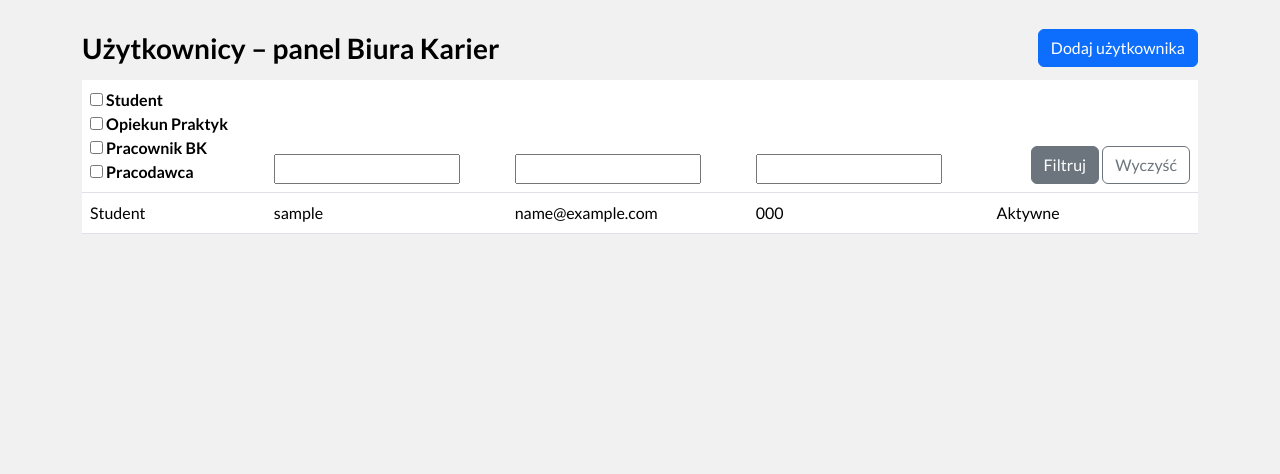
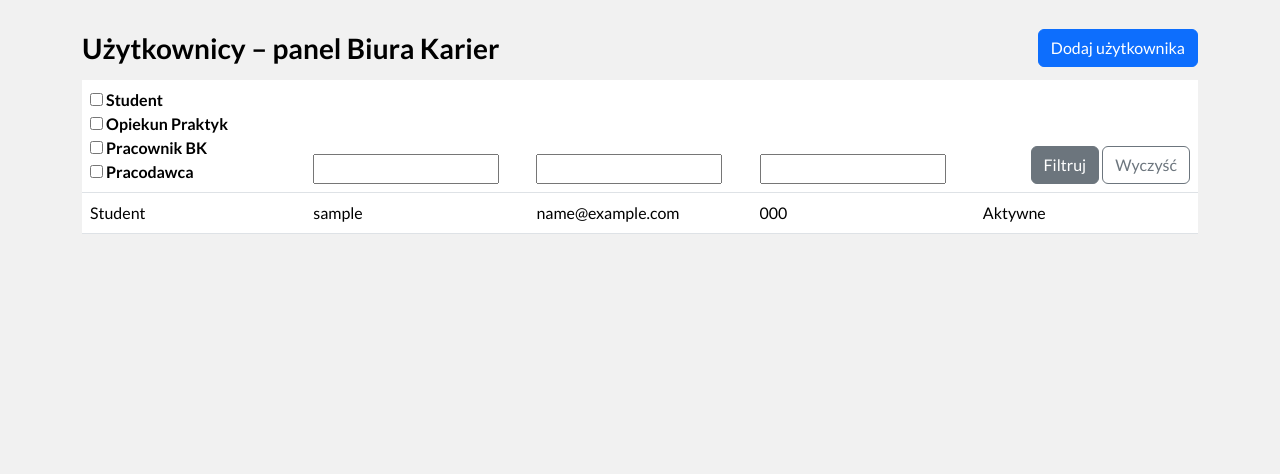
Before and after one commit to KacperBenc/testpraktyki, a Django app: page /uzytkownicy/ in a window 1280 px wide. Shown: the part 112-586 px from the top of the page. Run offline with Django 5.2, Linux system fonts and the light colour scheme; a user stored in the database is signed in; tables that the repository leaves empty hold one stand-in row (values such as "Sample post"); some libraries are stand-ins or nearby versions.

Commit message:
Dodaje klasę 'table-fixed' w listach

```diff
--- a/aplikacjaTest/templates/base.html
+++ b/aplikacjaTest/templates/base.html
@@ -33,6 +33,7 @@
            id="header-content">
 
         <div class="order-1">
+          {% if user.is_authenticated %}
             <button class="navbar-toggler"
                     type="button"
                     data-bs-toggle="collapse"
@@ -42,6 +43,7 @@
                     aria-label="Toggle navigation">
               <span class="navbar-toggler-icon"></span>
             </button>
+          {% endif %}
           {% if is_login_page %}
           {% else %}
             <a href="{% url 'home' %}"
--- a/aplikacjaTest/templates/bk/zgloszenia_lista.html
+++ b/aplikacjaTest/templates/bk/zgloszenia_lista.html
@@ -29,7 +29,7 @@
     </div>
 
     {% if zgloszenia %}
-        <table class="table">
+        <table class="table table-fixed">
             <thead>
                 <tr>
                     <th>
--- a/aplikacjaTest/templates/uzytkownicy_lista.html
+++ b/aplikacjaTest/templates/uzytkownicy_lista.html
@@ -30,7 +30,7 @@
   </div>
 
   <form method="get">
-    <table class="table">
+    <table class="table table-fixed">
       <thead>
         <tr>
           <th scope="col">
--- a/aplikacjaTest/templates/zgloszenie/przypisane_zgloszenia_lista.html
+++ b/aplikacjaTest/templates/zgloszenie/przypisane_zgloszenia_lista.html
@@ -21,7 +21,7 @@
     </h1>
 
     {% if zgloszenia %}
-        <table class="table">
+        <table class="table table-fixed">
             <thead>
                 <tr>
                     <th>
--- a/aplikacjaTest/templates/zgloszenie/zgloszenie_lista_student.html
+++ b/aplikacjaTest/templates/zgloszenie/zgloszenie_lista_student.html
@@ -19,7 +19,7 @@
     </h1>
 
     {% if zgloszenia %}
-        <table class="table">
+        <table class="table table-fixed">
             <thead>
                 <tr>
                     <th>
```
Lines whose indentation alone changed are shown as unchanged.
